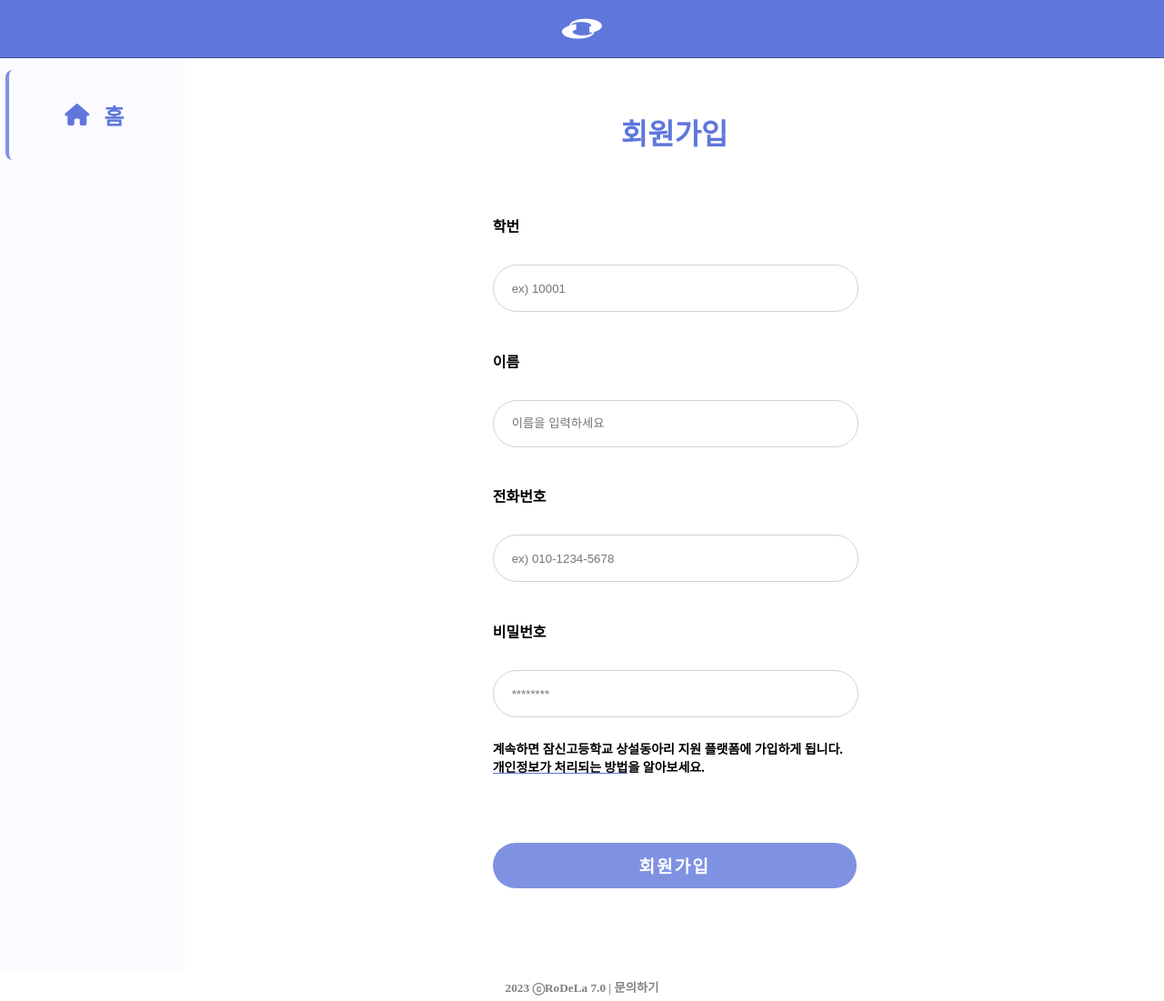
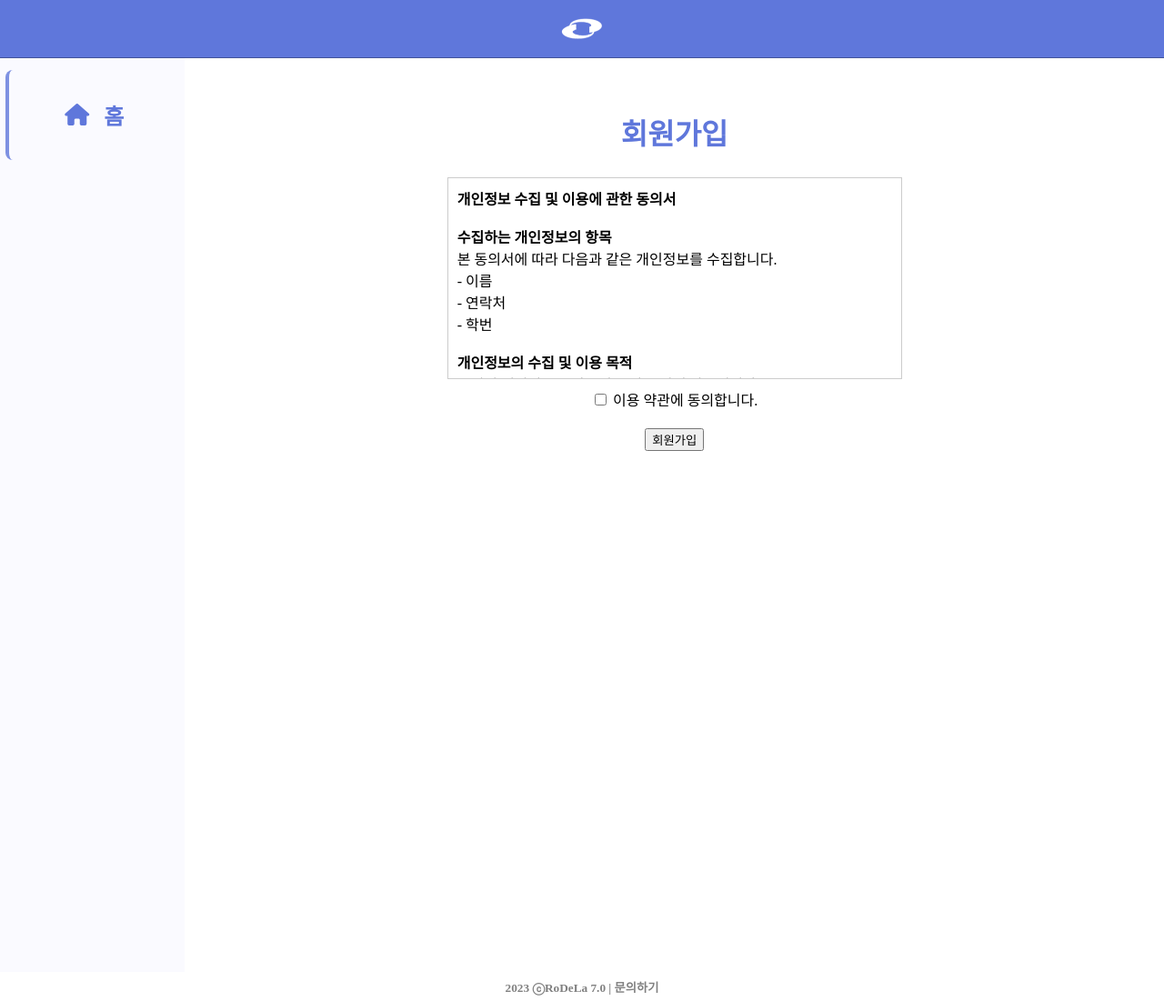
Before and after one commit to jsrodela/club-recruit, a Django app: template account/templates/account/register.html in a window 1280 px wide. Shown: the whole page at 91% size. Run offline with Django 4.2, Linux system fonts and the light colour scheme; the template is opened without the code that fills it, so the values that code supplies are empty; parts of the project's set-up code (start-up, migrations or seed data) failed here and were passed over; some web fonts are replaced.

Commit message:
개인정보 수집 학목  텍스트 상자 만듬

```diff
--- a/account/templates/account/register.html
+++ b/account/templates/account/register.html
@@ -3,6 +3,18 @@
 
 {% block style %}
     <link rel="stylesheet" href="{% static 'account/login.css' %}?v=1">
+    <style>
+        .terms-of-service {
+            height: 200px; /* 조절 가능한 높이 */
+            overflow-y: scroll;
+            border: 1px solid #ccc;
+            margin-bottom: 10px;
+            padding: 10px;
+        }
+        .terms-checkbox {
+            margin-bottom: 20px;
+        }
+    </style>
 {% endblock %}
 
 {% block content %}
@@ -13,28 +25,39 @@
             {% if invalid %}
                 <div class="invalid">{{ invalid|safe }}</div>
             {% endif %}
-            <div class="input_wrapper">
-                <h4>학번</h4>
-                <input type="number" name="id" id="id" placeholder="ex) 10001" min="10101" max="31040" required>
+            <!-- 기존 입력 필드들... -->
+
+            <!-- 이용 약관 텍스트 박스 -->
+            <div class="terms-of-service">
+                <strong>개인정보 수집 및 이용에 관한 동의서</strong><br><br>
+                <strong>수집하는 개인정보의 항목</strong><br>
+                본 동의서에 따라 다음과 같은 개인정보를 수집합니다.<br>
+                - 이름<br>
+                - 연락처<br>
+                - 학번<br><br>
+                <strong>개인정보의 수집 및 이용 목적</strong><br>
+                수집된 개인정보는 다음의 목적을 위해 사용됩니다.<br>
+                - 서비스 제공을 위한 본인 확인<br>
+                - 문의 및 불만 처리<br>
+                - 기타 원활한 서비스 제공을 위한 목적<br><br>
+                <strong>개인정보의 보유 및 이용 기간</strong><br>
+                귀하의 개인정보는 본 동의서에 명시된 목적을 위해 수집 시점으로부터 1년간 보유 및 이용됩니다. 다만, 관련 법령에 따라 보존할 필요가 있는 경우 해당 기간 동안 보유할 수 있습니다.<br><br>
+                <strong>동의 거부권 및 동의 거부 시 불이익</strong><br>
+                귀하는 본 개인정보 수집 및 이용에 대한 동의를 거부할 권리가 있습니다. 다만, 개인정보 수집 및 이용에 동의하지 않을 경우 서비스 제공에 제한이 있을 수 있습니다.<br><br>
+                <strong>개인정보의 파기</strong><br>
+                개인정보 보유 기간이 경과하거나 처리 목적이 달성된 경우, 해당 개인정보는 지체 없이 파기됩니다. 파기 방법은 전자적 파일 형태의 정보는 기록을 재생할 수 없는 기술적 방법을 사용하여 삭제하고, 종이 문서에 기록된 개인정보는 분쇄하거나 소각합니다.<br><br>
+                <strong>동의 선언</strong><br>
+                본인은 위 내용에 대해 충분히 이해하였으며, 개인정보 수집 및 이용에 동의합니다.
             </div>
-            <div class="input_wrapper">
-                <h4>이름</h4>
-                <input type="text" name="name" id="name" placeholder="이름을 입력하세요" required>
+
+            <!-- 동의 체크박스 -->
+            <div class="terms-checkbox">
+                <input type="checkbox" id="termsOfService" name="terms_of_service">
+                <label for="termsOfService">이용 약관에 동의합니다.</label>
             </div>
-            <div class="input_wrapper">
-                <h4>전화번호</h4>
-                <input type="tel" name="phone" id="phone" placeholder="ex) 010-1234-5678" required>
-            </div>
-            <div class="input_wrapper">
-                <h4>비밀번호</h4>
-                <input type="password" name="pw" id="pw" placeholder="********" required>
-            </div>
-            <div class="login_etc">
-                <p>계속하면 잠신고등학교 상설동아리 지원 플랫폼에 가입하게 됩니다. <br><a href="https://github.com/RoDeLa6/club-recruit/blob/main/account/docs/privacy.md" class="privacy" target="_blank">개인정보가 처리되는 방법</a>을 알아보세요.</p>
-            </div>
-            <div class="submit">
-                <input type="submit" value="회원가입">
-            </div>
+
+            <!-- 제출 버튼 -->
+            <button type="submit">회원가입</button>
         </form>
     </div>
 {% endblock %}
```
